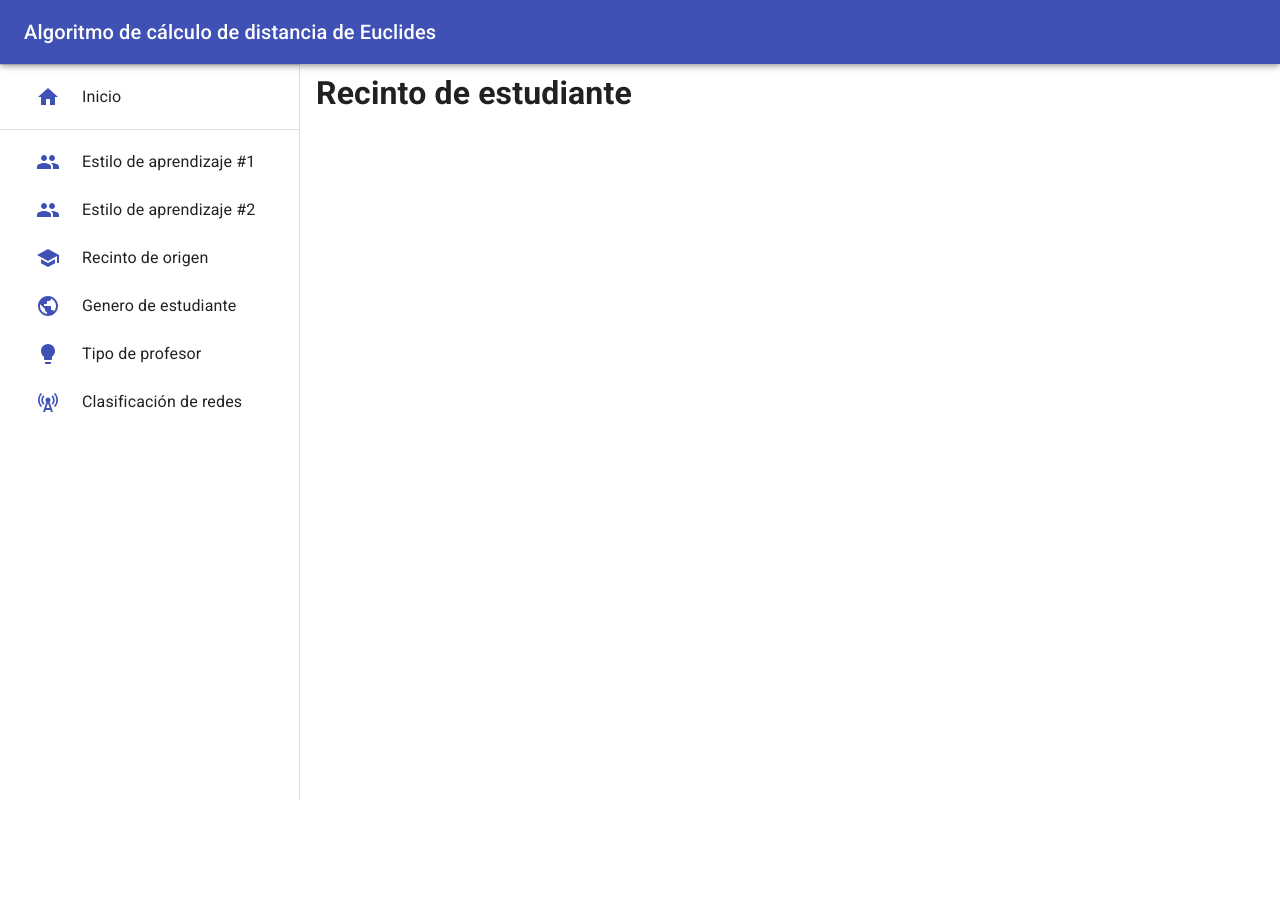
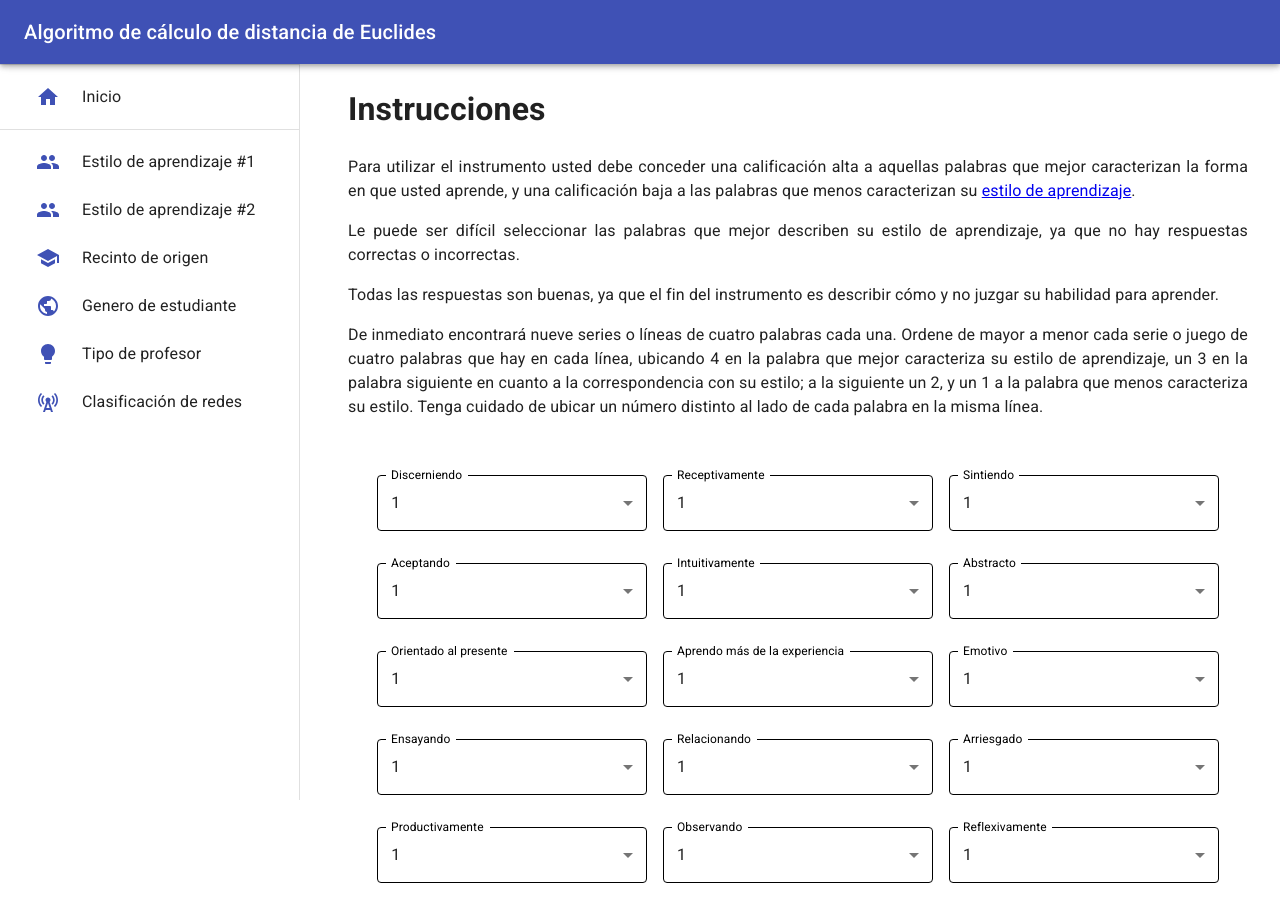
Before and after one commit to spiedra/euclidean-distance-calculation-website, a React (Create React App) app: page /student-home-campus in a window 1280 px wide. Shown: the top 908 px of the page. Before the commit the page ends 800 px from the top, so only its background shows below. Built offline with nearby package versions, Linux system fonts and the light colour scheme.

Commit message:
feat: add a custom hook

```diff
--- /dev/null
+++ b/src/components/ModalResponse/styles.js
@@ -0,0 +1,11 @@
+export const modalResponseStyles = {
+  position: 'absolute',
+  top: '50%',
+  left: '50%',
+  transform: 'translate(-50%, -50%)',
+  width: 400,
+  bgcolor: 'background.paper',
+  border: '2px solid #000',
+  boxShadow: 24,
+  p: 4
+}
--- /dev/null
+++ b/src/hooks/useModal.js
@@ -0,0 +1,11 @@
+import { useState } from 'react'
+
+const useModal = (initialState = false) => {
+  const [isOpen, setIsOpen] = useState(initialState)
+  const handleOpen = () => setIsOpen(true)
+  const handleClose = () => setIsOpen(false)
+
+  return [isOpen, { setOpen: handleOpen, setClose: handleClose }]
+}
+
+export default useModal
--- a/src/pages/LearningStyle/index.js
+++ b/src/pages/LearningStyle/index.js
@@ -8,13 +8,12 @@ import { words, defaultValues } from './consts'
 import { getSumOfColumns } from '../../utils/getSumOfColumns'
 import { createInputs } from '../../services/LearningStyle1/Post'
 import ModalResponse from '../../components/ModalResponse'
+import useModal from '../../hooks/useModal'
 
 const LearningStyle = () => {
   const [inputs, setInputs] = useState(defaultValues)
-  const [result, setResult] = useState({ title: '', description: '' })
-  const [open, setOpen] = useState(false)
-  const handleOpen = () => setOpen(true)
-  const handleClose = () => setOpen(false)
+  const [result, setResult] = useState({ result: '' })
+  const [isOpen, { setOpen, setClose }] = useModal(false)
 
   const handleChange = (e) => {
     const { name, value } = e.target
@@ -30,7 +29,7 @@ const LearningStyle = () => {
 
     await createInputs(getSumOfColumns(inputs)).then((response) => {
       setResult(response)
-      setOpen(true)
+      setOpen()
     })
   }
 
@@ -42,7 +41,15 @@ const LearningStyle = () => {
           Para utilizar el instrumento usted debe conceder una calificación alta
           a aquellas palabras que mejor caracterizan la forma en que usted
           aprende, y una calificación baja a las palabras que menos caracterizan
-          su  <a href='https://9brains.es/cuatro-estilos-de-aprendizaje/' target='_blank' rel="noreferrer">estilo de aprendizaje</a>.
+          su{' '}
+          <a
+            href="https://9brains.es/cuatro-estilos-de-aprendizaje/"
+            target="_blank"
+            rel="noreferrer"
+          >
+            estilo de aprendizaje
+          </a>
+          .
         </Box>
         <Box component="p" sx={learningStyles.paragraph}>
           Le puede ser difícil seleccionar las palabras que mejor describen su
@@ -112,9 +119,9 @@ const LearningStyle = () => {
       </Box>
 
       <ModalResponse
-        open={open}
-        handleOpen={handleOpen}
-        handleClose={handleClose}
+        open={isOpen}
+        handleOpen={setOpen}
+        handleClose={setClose}
         title="Estilo de aprendizaje"
         description={`Su tipo de aprendizaje es: ${result.result}`}
       />
--- /dev/null
+++ b/src/pages/StudentHomeCampus/consts/index.js
@@ -0,0 +1,89 @@
+export const defaultValues = {
+  Discerniendo: 1,
+  Ensayando: 1,
+  Involucrandome: 1,
+  Practicando: 1,
+  Receptivamente: 1,
+  Relacionando: 1,
+  Analiticamente: 1,
+  Imparcialmente: 1,
+  Sintiendo: 1,
+  Aceptando: 1,
+  Intuitivamente: 1,
+  Abstracto: 1,
+  Orientado_al_presente: 1,
+  Aprendo_mas_de_la_experiencia: 1,
+  Emotivo: 1,
+  Arriesgado: 1,
+  Productivamente: 1,
+  Observando: 1,
+  Reflexivamente: 1,
+  Aprendo_mas_de_la_observacion: 1,
+  Reservado: 1,
+  Observando_: 1,
+  Pensando: 1,
+  Evaluando: 1,
+  Logicamente: 1,
+  Concreto: 1,
+  Orientado_hacia_el_futuro: 1,
+  Aprendo_mas_de_la_conceptualizacion: 1,
+  Racional: 1,
+  Haciendo: 1,
+  Con_Cautela: 1,
+  Cuestionando: 1,
+  Activo: 1,
+  Pragmatico: 1,
+  Aprendo_mas_de_la_experimentacion: 1,
+  Abierto: 1
+}
+
+export const words = [
+  { value: 'Discerniendo', label: 'Discerniendo' },
+  { value: 'Receptivamente', label: 'Receptivamente' },
+  { value: 'Sintiendo', label: 'Sintiendo' },
+  { value: 'Aceptando', label: 'Aceptando' },
+  { value: 'Intuitivamente', label: 'Intuitivamente' },
+  { value: 'Abstracto', label: 'Abstracto' },
+  { value: 'Orientado_al_presente', label: 'Orientado al presente' },
+  {
+    value: 'Aprendo_mas_de_la_experiencia',
+    label: 'Aprendo más de la experiencia'
+  },
+  { value: 'Emotivo', label: 'Emotivo' },
+  { value: 'Ensayando', label: 'Ensayando' },
+  { value: 'Relacionando', label: 'Relacionando' },
+  { value: 'Arriesgado', label: 'Arriesgado' },
+  { value: 'Productivamente', label: 'Productivamente' },
+  { value: 'Observando', label: 'Observando' },
+  { value: 'Reflexivamente', label: 'Reflexivamente' },
+  {
+    value: 'Aprendo_mas_de_la_observacion',
+    label: 'Aprendo más de la observación'
+  },
+  { value: 'Reservado', label: 'Reservado' },
+  { value: 'Involucrandome', label: 'Involucrándome' },
+  { value: 'Analiticamente', label: 'Analíticamente' },
+  { value: 'Observando_', label: 'Observando' },
+  { value: 'Pensando', label: 'Pensando' },
+  { value: 'Evaluando', label: 'Evaluando' },
+  { value: 'Logicamente', label: 'Lógicamente' },
+  { value: 'Concreto', label: 'Concreto' },
+  { value: 'Orientado_hacia_el_futuro', label: 'Orientado hacia el futuro' },
+  {
+    value: 'Aprendo_mas_de_la_conceptualizacion',
+    label: 'Aprendo más de la conceptualización'
+  },
+  { value: 'Racional', label: 'Racional' },
+  { value: 'Practicando', label: 'Practicando' },
+  { value: 'Imparcialmente', label: 'Imparcialmente' },
+  { value: 'Haciendo', label: 'Haciendo' },
+  { value: 'Con_Cautela', label: 'Con Cautela' },
+  { value: 'Cuestionando', label: 'Cuestionando' },
+  { value: 'Activo', label: 'Activo' },
+  { value: 'Pragmatico', label: 'Pragmático' },
+  {
+    value: 'Aprendo_mas_de_la_experimentacion',
+    label: 'Aprendo más de la experimentación'
+  },
+  { value: 'Abierto', label: 'Abierto' }
+]
--- a/src/pages/StudentHomeCampus/index.js
+++ b/src/pages/StudentHomeCampus/index.js
@@ -1,7 +1,125 @@
-import React from 'react'
+import React, { useState } from 'react'
+import { Box, Grid, MenuItem, Button, TextField } from '@mui/material'
 
-const StudentHomeCampus = () => {
-  return (<h1>Recinto de estudiante</h1>)
+import { learningStyles } from './styles'
+
+import { words, defaultValues } from './consts'
+
+import { getSumOfColumns } from '../../utils/getSumOfColumns'
+import { createInputs } from '../../services/LearningStyle1/Post'
+import ModalResponse from '../../components/ModalResponse'
+
+const LearningStyle = () => {
+  const [inputs, setInputs] = useState(defaultValues)
+  const [result, setResult] = useState({ result: '' })
+  const [open, setOpen] = useState(false)
+  const handleOpen = () => setOpen(true)
+  const handleClose = () => setOpen(false)
+
+  const handleChange = (e) => {
+    const { name, value } = e.target
+
+    setInputs({
+      ...inputs,
+      [name]: value
+    })
+  }
+
+  const handleSubmit = async (event) => {
+    event.preventDefault()
+
+    await createInputs(getSumOfColumns(inputs)).then((response) => {
+      setResult(response)
+      setOpen(true)
+    })
+  }
+
+  return (
+    <>
+      <Box sx={learningStyles.instructionsContainer}>
+        <h1>Instrucciones</h1>
+        <Box component="p" sx={learningStyles.paragraph}>
+          Para utilizar el instrumento usted debe conceder una calificación alta
+          a aquellas palabras que mejor caracterizan la forma en que usted
+          aprende, y una calificación baja a las palabras que menos caracterizan
+          su  <a href='https://9brains.es/cuatro-estilos-de-aprendizaje/' target='_blank' rel="noreferrer">estilo de aprendizaje</a>.
+        </Box>
+        <Box component="p" sx={learningStyles.paragraph}>
+          Le puede ser difícil seleccionar las palabras que mejor describen su
+          estilo de aprendizaje, ya que no hay respuestas correctas o
+          incorrectas.
+        </Box>
+        <Box component="p">
+          Todas las respuestas son buenas, ya que el fin del instrumento es
+          describir cómo y no juzgar su habilidad para aprender.
+        </Box>
+        <Box component="p" sx={learningStyles.paragraph}>
+          De inmediato encontrará nueve series o líneas de cuatro palabras cada
+          una. Ordene de mayor a menor cada serie o juego de cuatro palabras que
+          hay en cada línea, ubicando 4 en la palabra que mejor caracteriza su
+          estilo de aprendizaje, un 3 en la palabra siguiente en cuanto a la
+          correspondencia con su estilo; a la siguiente un 2, y un 1 a la
+          palabra que menos caracteriza su estilo. Tenga cuidado de ubicar un
+          número distinto al lado de cada palabra en la misma línea.
+        </Box>
+        <Box
+          component="form"
+          my="3rem"
+          sx={{
+            '& .MuiTextField-root': {
+              my: 1,
+              width: { xs: '25ch', sm: '30ch' }
+            }
+          }}
+          noValidate
+          autoComplete="off"
+          onSubmit={handleSubmit}
+        >
+          <Grid
+            container
+            justifyContent="center"
+            spacing={{ xs: 0.5, sm: 0.5, md: 2 }}
+            columns={{ xs: 4, sm: 8, md: 12 }}
+          >
+            {words.map((item) => (
+              <Grid item key={item.value}>
+                <TextField
+                  sx={learningStyles.select}
+                  name={item.value}
+                  select
+                  label={item.label}
+                  value={inputs[item.value]}
+                  onChange={handleChange}
+                >
+                  <MenuItem value={1}>1</MenuItem>
+                  <MenuItem value={2}>2</MenuItem>
+                  <MenuItem value={3}>3</MenuItem>
+                  <MenuItem value={4}>4</MenuItem>
+                </TextField>
+              </Grid>
+            ))}
+          </Grid>
+          <Button
+            variant="contained"
+            color="primary"
+            type="submit"
+            sx={learningStyles.button}
+            onClick={handleSubmit}
+          >
+            Enviar
+          </Button>
+        </Box>
+      </Box>
+
+      <ModalResponse
+        open={open}
+        handleOpen={handleOpen}
+        handleClose={handleClose}
+        title="Estilo de aprendizaje"
+        description={`Su tipo de aprendizaje es: ${result.result}`}
+      />
+    </>
+  )
 }
 
-export default StudentHomeCampus
+export default LearningStyle
--- /dev/null
+++ b/src/pages/StudentHomeCampus/styles.js
@@ -0,0 +1,40 @@
+import { theme } from '../../styles/theme'
+
+export const learningStyles = {
+  instructionsContainer: {
+    px: '2rem',
+    pt: '1rem'
+  },
+  paragraph: {
+    textAlign: 'justify'
+  },
+  select: {
+    '& label.Mui-focused': {
+      color: theme.palette.primary.main
+    },
+    '& .MuiInputLabel-root': {
+      color: 'black'
+    },
+    '& .MuiFormHelperText-root': {
+      color: 'black'
+    },
+    '& .MuiInput-underline:after': {
+      borderBottomColor: theme.palette.primary.main
+    },
+    '& .MuiOutlinedInput-root': {
+      '& fieldset': {
+        borderColor: 'black'
+      },
+      '&:hover fieldset': {
+        borderColor: theme.palette.primary.main
+      },
+      '&.Mui-focused fieldset': {
+        borderColor: theme.palette.primary.main
+      }
+    }
+  },
+  button: {
+    marginTop: '1.5rem',
+    marginBottom: '2rem'
+  }
+}
```
